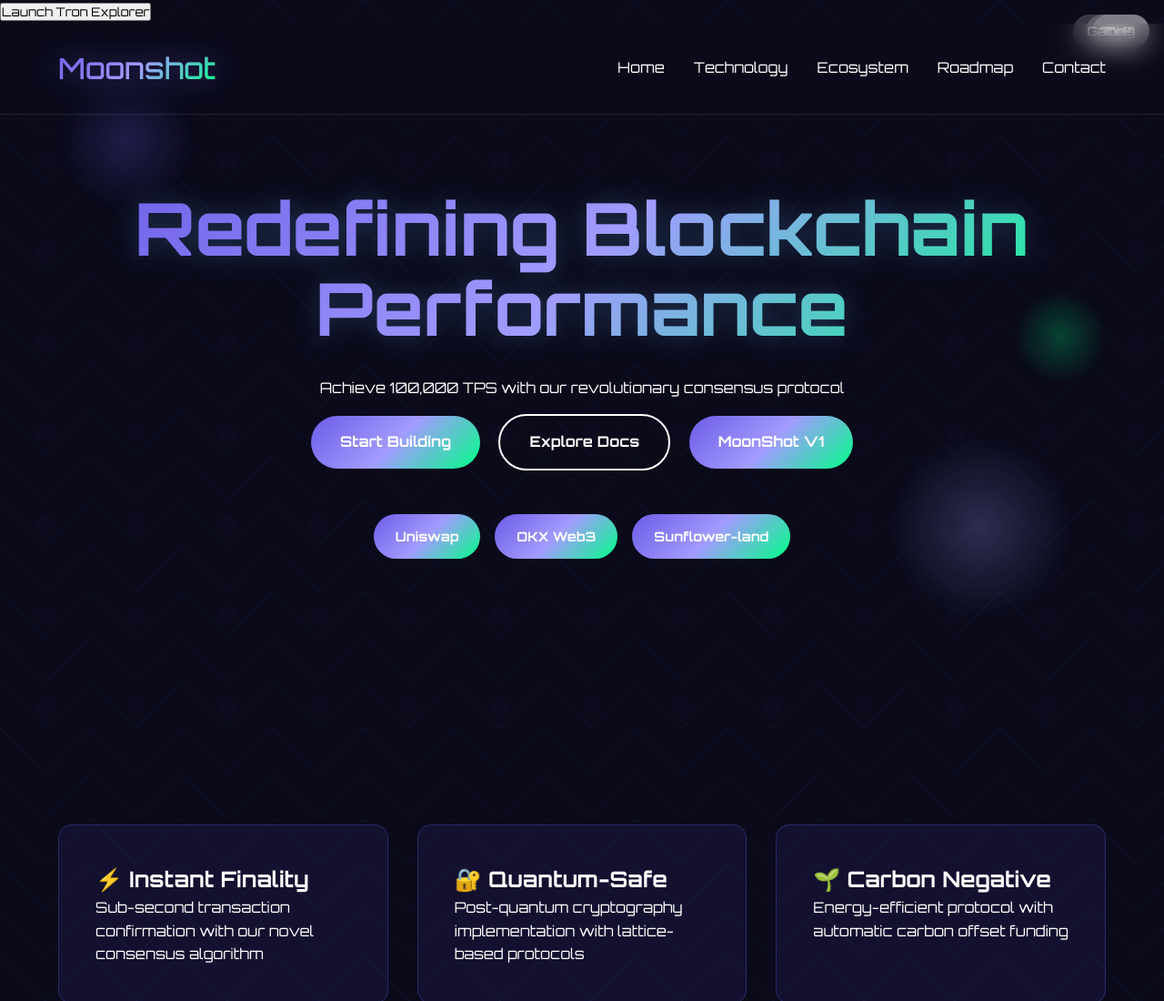
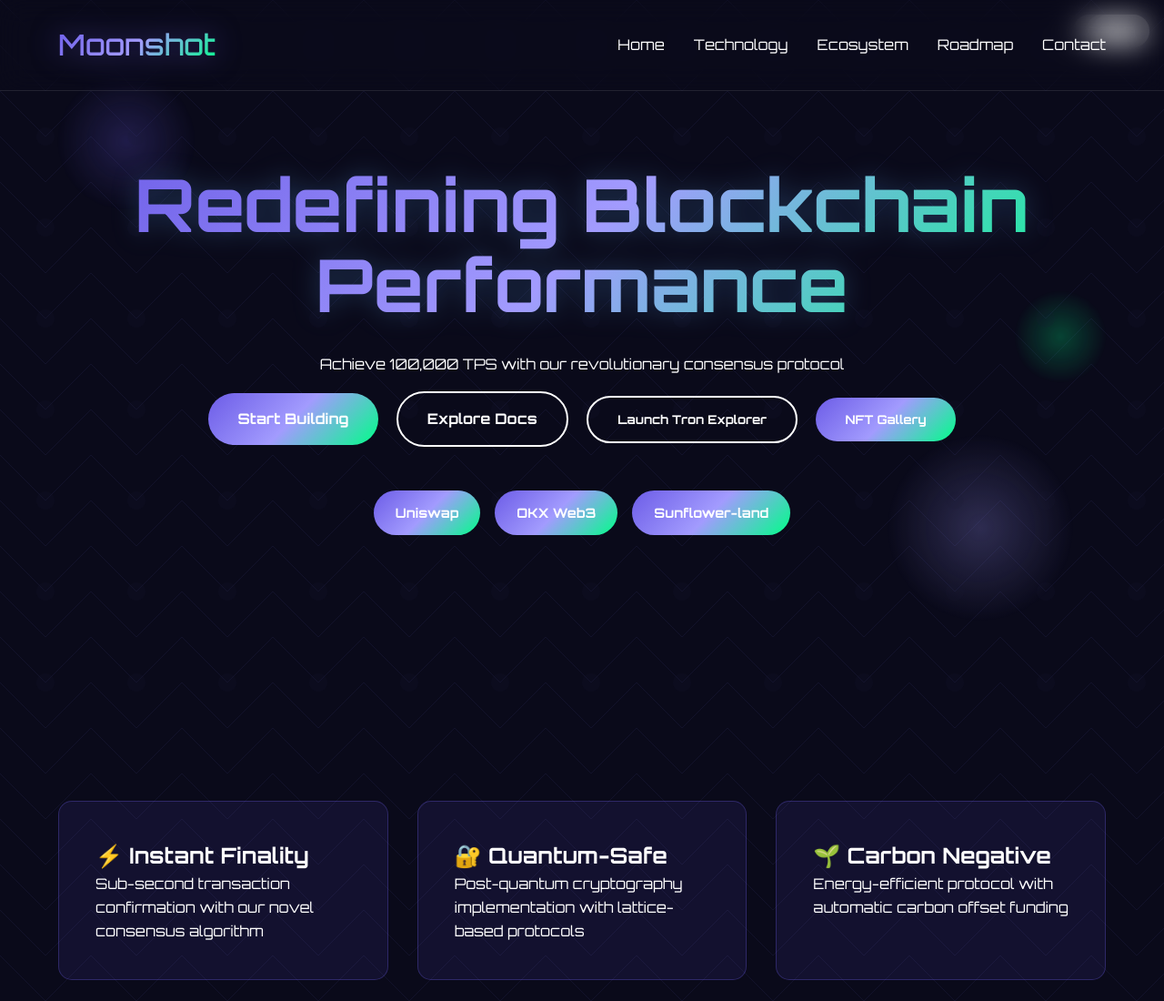
Before and after one commit to MoonShotOfficial/Moonshot, a plain HTML site: page index.html in a window 1280 px wide. Shown: the top 1100 px of the page at 91% size. Drawn offline with Linux system fonts and the light colour scheme; a script that the page names is missing.

Commit message:
Update index.html

```diff
--- a/index.html
+++ b/index.html
@@ -1107,11 +1107,6 @@
     <div class="decoration decoration-2"></div>
     <div class="decoration decoration-3"></div>
 
-<div class="button-container">
-        <button class="tron-button" onclick="window.location.href='tron-explorer.html'">
-            Launch Tron Explorer
-        </button>
-    </div>
 
     <nav class="navbar">
         <div class="logo">Moonshot</div>
@@ -1131,7 +1126,12 @@
             <div class="cta-container">
                 <a href="#" class="gradient-btn">Start Building</a>
                 <a href="#" class="gradient-btn outline">Explore Docs</a>
-                <a href="#" class="gradient-btn">MoonShot V1</a>
+                 <button class="gradient-btn outline" onclick="window.location.href='tron-explorer.html'">
+            Launch Tron Explorer
+        </button>
+		     <button class="gradient-btn" onclick="window.location.href=' NFT-Gallery.html'">
+            NFT Gallery
+        </button>
             </div>
 
             <!-- 快捷访问按钮 -->
```
